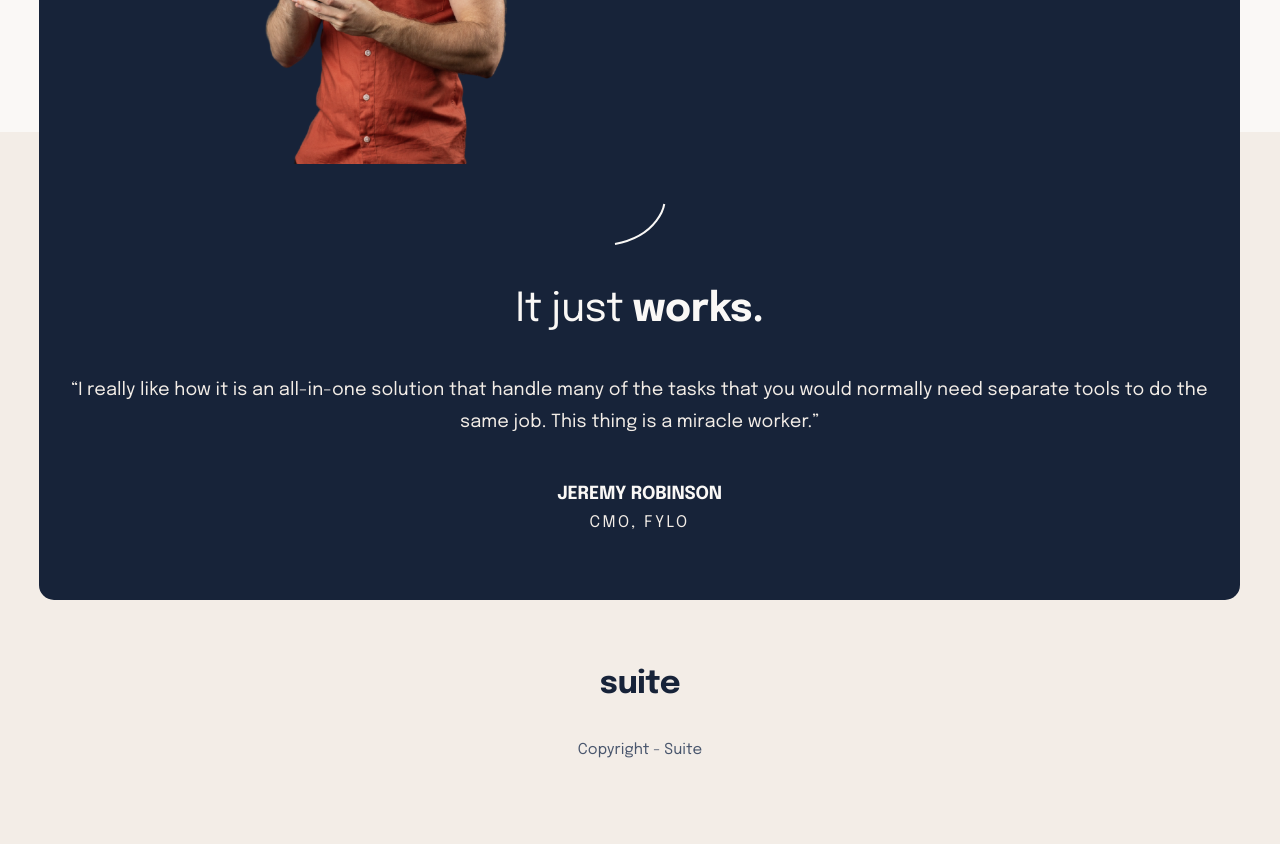
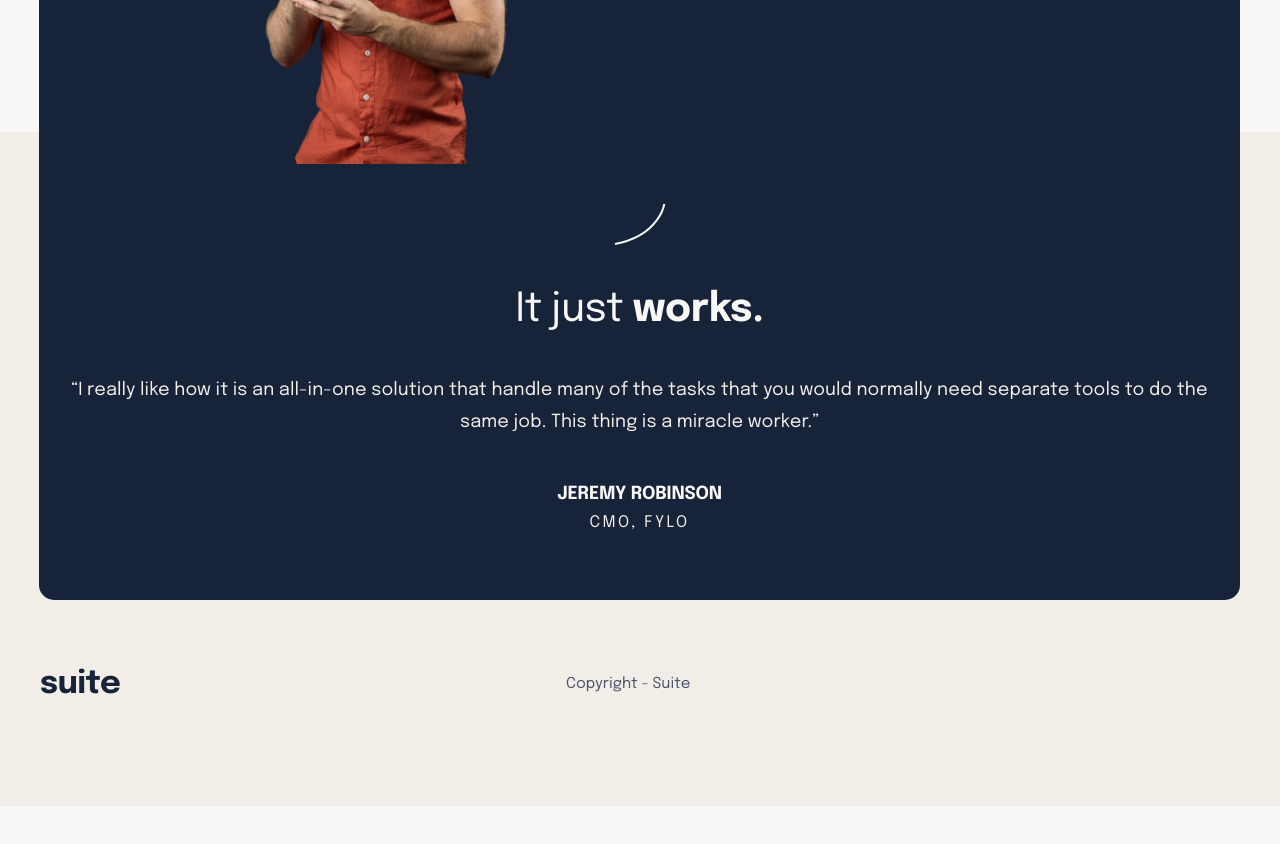
Before and after one commit to Oleksandr-Berd/suite-land, a React (Create React App) app: page / in a window 1280 px wide. Shown: the part 1200-2044 px from the top of the page. After the commit the page ends 2006 px from the top, so only its background shows below. Built offline with nearby package versions, Linux system fonts and the light colour scheme; some icons are missing.

Commit message:
tablet is done

```diff
--- a/src/layout/Footer/FooterStyled.ts
+++ b/src/layout/Footer/FooterStyled.ts
@@ -7,8 +7,16 @@ export const FooterStyled = styled.footer`
   text-align: center;
   background-color: #f3ede7;
 
-  @media (min-width: 768px){
+  @media (min-width: 768px) {
+    display: flex;
+    flex-direction: row;
+    align-items: center;
+    justify-content: space-between;
+
     padding-top: 536px;
+    padding-bottom: 72px;
+    padding-left: 40px;
+    padding-right: 40px;
   }
 `;
 
@@ -22,7 +30,6 @@ export const Title = styled.h1`
 `;
 
 export const Copyright = styled.p`
-
   margin-bottom: 33px;
 
   color: #49566d;
@@ -32,14 +39,14 @@ export const Copyright = styled.p`
 `;
 
 export const SocNetList = styled.ul`
-display: flex;
-flex-direction: row;
-align-items: center;
-justify-content: center;
-`
+  display: flex;
+  flex-direction: row;
+  align-items: center;
+  justify-content: center;
+`;
 
 export const SocNetItem = styled.li`
-&:not(:last-child){
+  &:not(:last-child) {
     margin-right: 28px;
-}
-`
+  }
+`;
```
